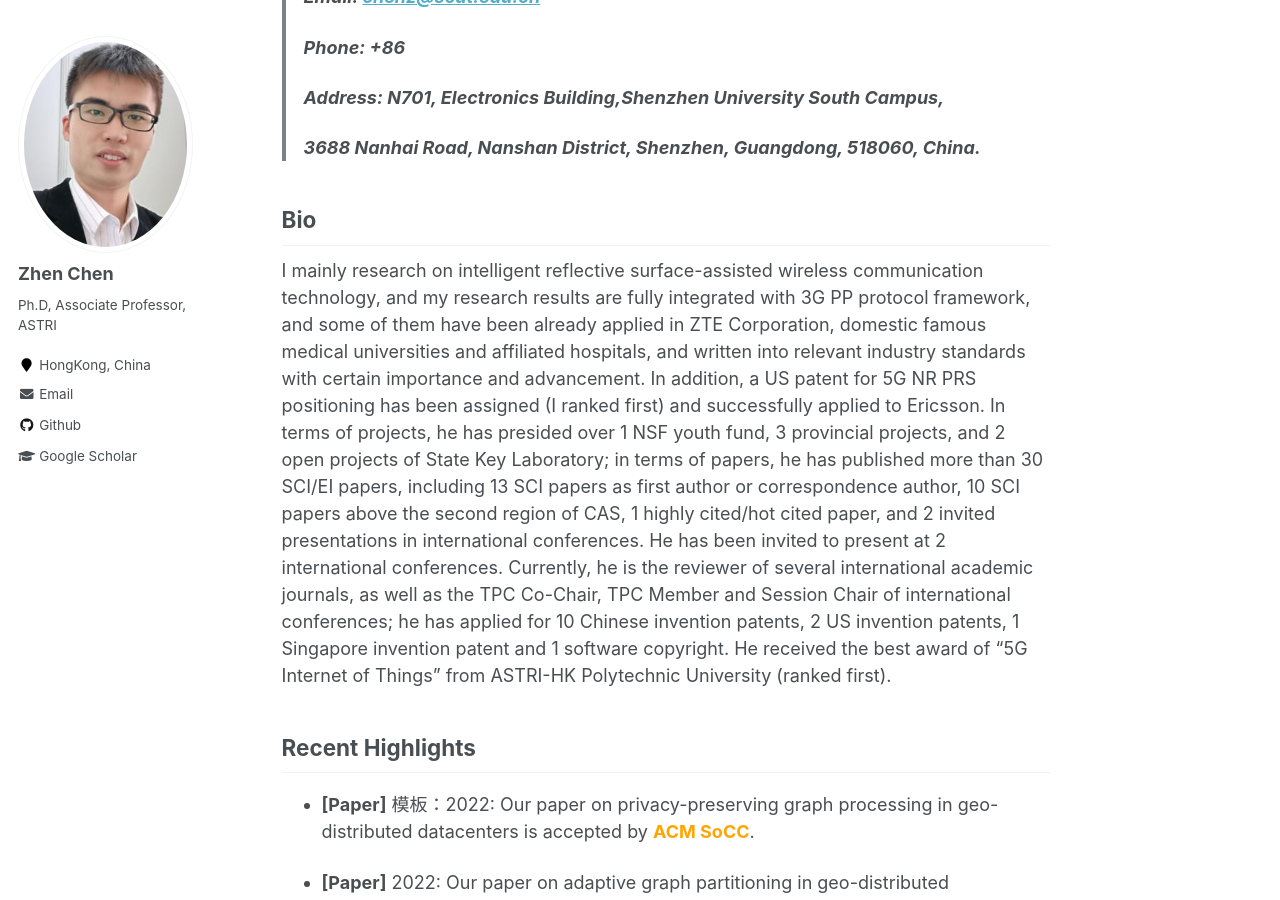
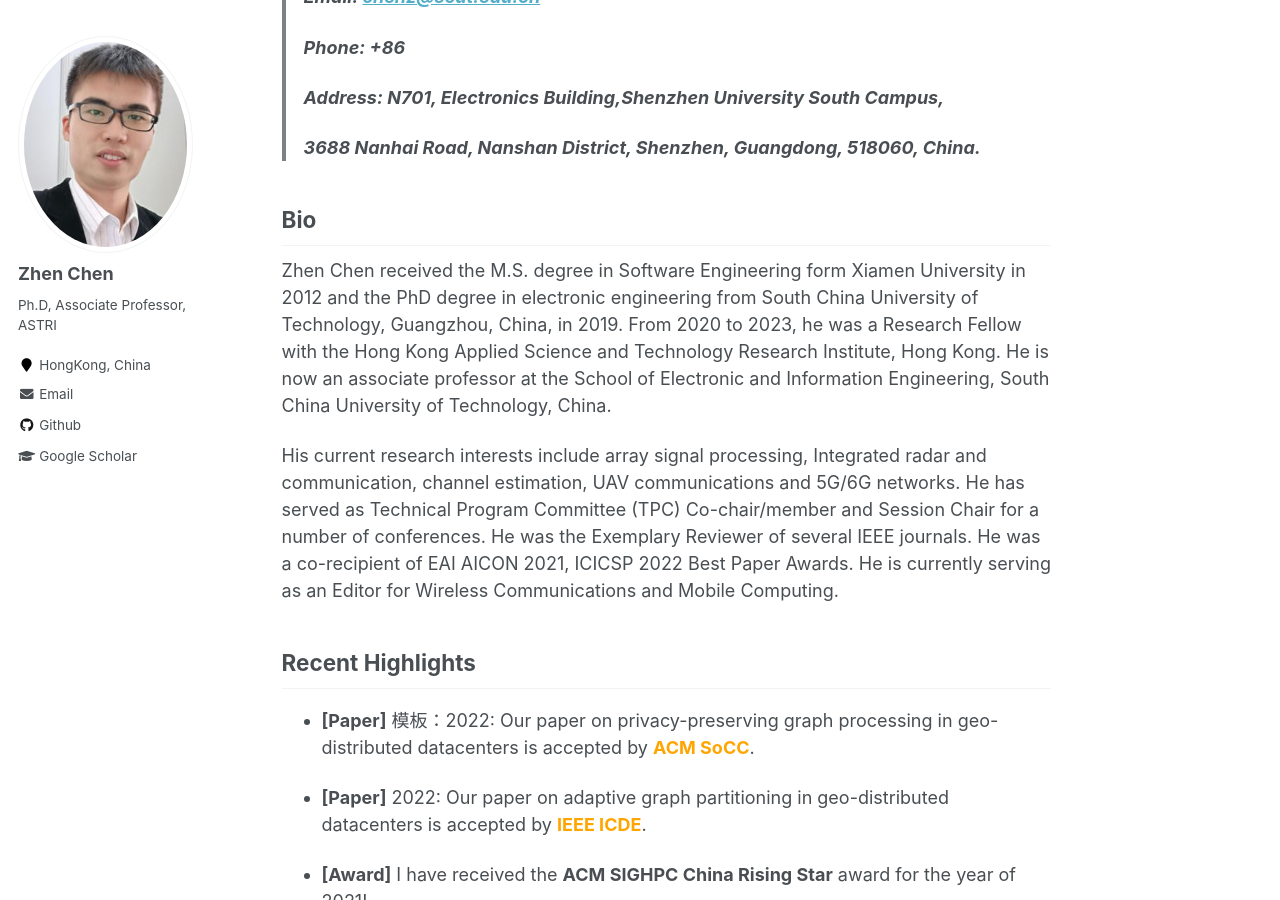
Before and after one commit to baile035/chenz_CV, a Jekyll site: the page built from _pages/about.md, in a window 1280 px wide and 900 px high, scrolled down 432 px. Built offline with Jekyll 4.4.1, drawn with Linux system fonts in a browser that asks for light colours.

Commit message:
Update about.md

```diff
--- a/_pages/about.md
+++ b/_pages/about.md
@@ -24,7 +24,10 @@ redirect_from:
 Bio
 ----------
 
-I mainly research on intelligent reflective surface-assisted wireless communication technology, and my research results are fully integrated with 3G PP protocol framework, and some of them have been already applied in ZTE Corporation, domestic famous medical universities and affiliated hospitals, and written into relevant industry standards with certain importance and advancement. In addition, a US patent for 5G NR PRS positioning has been assigned (I ranked first) and successfully applied to Ericsson. In terms of projects, he has presided over 1 NSF youth fund, 3 provincial projects, and 2 open projects of State Key Laboratory; in terms of papers, he has published more than 30 SCI/EI papers, including 13 SCI papers as first author or correspondence author, 10 SCI papers above the second region of CAS, 1 highly cited/hot cited paper, and 2 invited presentations in international conferences. He has been invited to present at 2 international conferences. Currently, he is the reviewer of several international academic journals, as well as the TPC Co-Chair, TPC Member and Session Chair of international conferences; he has applied for 10 Chinese invention patents, 2 US invention patents, 1 Singapore invention patent and 1 software copyright. He received the best award of "5G Internet of Things" from ASTRI-HK Polytechnic University (ranked first).
+Zhen Chen received the M.S. degree in Software Engineering form Xiamen University in 2012 and the PhD degree in electronic engineering from South China University of Technology, Guangzhou, China, in 2019. From 2020 to 2023, he was a Research Fellow with the Hong Kong Applied Science and Technology Research Institute, Hong Kong. He is now an associate professor at the School of Electronic and Information Engineering, South China University of Technology, China.
+
+His current research interests include array signal processing, Integrated radar and communication, channel estimation, UAV communications and 5G/6G networks. He has served as Technical Program Committee (TPC) Co-chair/member and Session Chair for a number of conferences. He was the Exemplary Reviewer of several IEEE journals. He was a co-recipient of EAI AICON 2021, ICICSP 2022 Best Paper Awards. He is currently serving as an Editor for Wireless Communications and Mobile Computing.
+
 
 
 <!--
```
